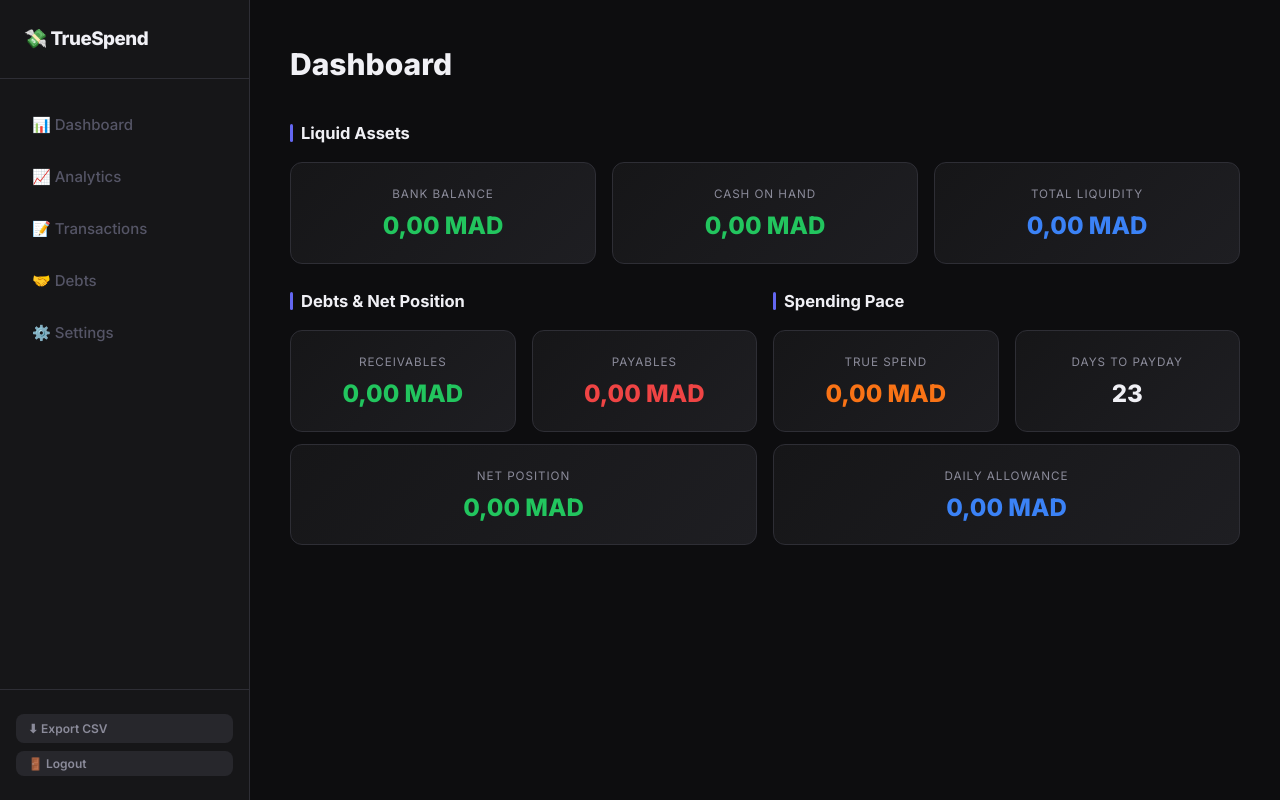
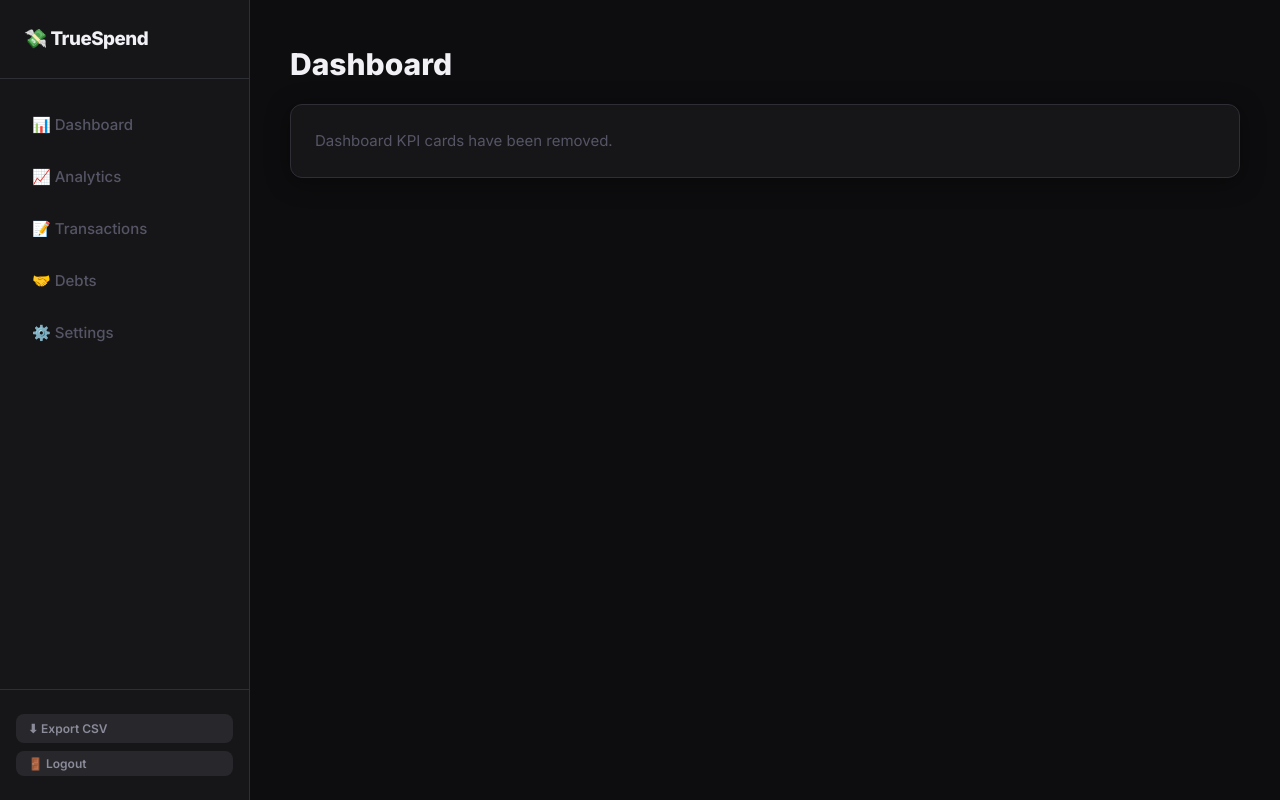
Before and after one commit to San-AMRANI/TrueSpend-next, a Next.js app: page /dashboard in a window 1280 px wide. Built offline with nearby package versions, Linux system fonts and the light colour scheme; no server answers; the database is empty.

Commit message:
KPI issue

```diff
--- a/src/app/dashboard/page.js
+++ b/src/app/dashboard/page.js
@@ -1,54 +1,16 @@
 import styles from './dashboard.module.css';
-import { buildLedgerSnapshot, getDaysUntilPayday, calculateDailyAllowance } from '@/lib/financials';
 
 export const dynamic = 'force-dynamic';
 export const revalidate = 0;
 
-const fmt = (n) => `${Number(n).toLocaleString('fr-MA', { minimumFractionDigits: 2, maximumFractionDigits: 2 })} MAD`;
-
-function MetricCard({ label, value, color = 'green', unit = 'MAD' }) {
-  const cls = color === 'red' ? 'neg' : color === 'neutral' ? 'neutral' : color === 'blue' ? 'blue' : color === 'orange' ? 'orange' : '';
-  return (
-    <div className="metric-card">
-      <div className="label">{label}</div>
-      <div className={`value ${cls}`}>{unit === 'MAD' ? fmt(value) : value}</div>
-    </div>
-  );
-}
-
-export default async function DashboardPage() {
-  const kpis = await buildLedgerSnapshot();
-  const daysUntilPayday = await getDaysUntilPayday();
-  const dailyAllowance = calculateDailyAllowance(kpis.totalLiquidity, daysUntilPayday);
-
+export default function DashboardPage() {
   return (
     <div>
-      <h1 style={{fontSize: '2rem', fontWeight: 800, marginBottom: '32px'}}>Dashboard</h1>
-
-      <div className="section-header">Liquid Assets</div>
-      <div className="grid-3" style={{marginBottom: 24}}>
-        <MetricCard label="Bank Balance" value={kpis.bankBalance} />
-        <MetricCard label="Cash on Hand" value={kpis.cashBalance} />
-        <MetricCard label="Total Liquidity" value={kpis.totalLiquidity} color="blue" />
-      </div>
-
-      <div className="grid-2" style={{marginBottom: 24}}>
-        <div>
-          <div className="section-header">Debts &amp; Net Position</div>
-          <div className="grid-2" style={{marginBottom: 12}}>
-            <MetricCard label="Receivables" value={kpis.receivables} />
-            <MetricCard label="Payables" value={kpis.payables} color="red" />
-          </div>
-          <MetricCard label="Net Position" value={kpis.netPosition} color={kpis.netPosition >= 0 ? 'green' : 'red'} />
-        </div>
-        <div>
-          <div className="section-header">Spending Pace</div>
-          <div className="grid-2" style={{marginBottom: 12}}>
-            <MetricCard label="True Spend" value={kpis.adjustedTrueSpend} color="orange" />
-            <MetricCard label="Days to Payday" value={daysUntilPayday} color="neutral" unit="days" />
-          </div>
-          <MetricCard label="Daily Allowance" value={dailyAllowance} color="blue" />
-        </div>
+      <h1 style={{fontSize: '2rem', fontWeight: 800, marginBottom: '16px'}}>Dashboard</h1>
+      <div className="card" style={{padding: 24}}>
+        <p style={{margin: 0, color: 'var(--text-dim)'}}>
+          Dashboard KPI cards have been removed.
+        </p>
       </div>
     </div>
   );
--- a/src/app/dashboard/settings/page.js
+++ b/src/app/dashboard/settings/page.js
@@ -91,9 +91,9 @@ export default function SettingsPage() {
 
           <div className="section-header">REST API</div>
           <div className="card">
-            <p style={{fontSize:'0.85rem', color:'var(--text-muted)', marginBottom:8}}>Dashboard metrics are now computed from the live ledger on every page request.</p>
+            <p style={{fontSize:'0.85rem', color:'var(--text-muted)', marginBottom:8}}>This area is now focused on settings and categories only.</p>
             <code style={{display:'block', background:'var(--surface2)', padding:'10px 14px', borderRadius:6, fontSize:'0.78rem', color:'var(--green)'}}>
-              No KPI cache is stored; the dashboard always rebuilds from transactions and debt settlements.
+              Changes here affect the live transaction and debt pages immediately.
             </code>
           </div>
 
```
Also changed, not shown: src/lib/financials.js (deleted).
